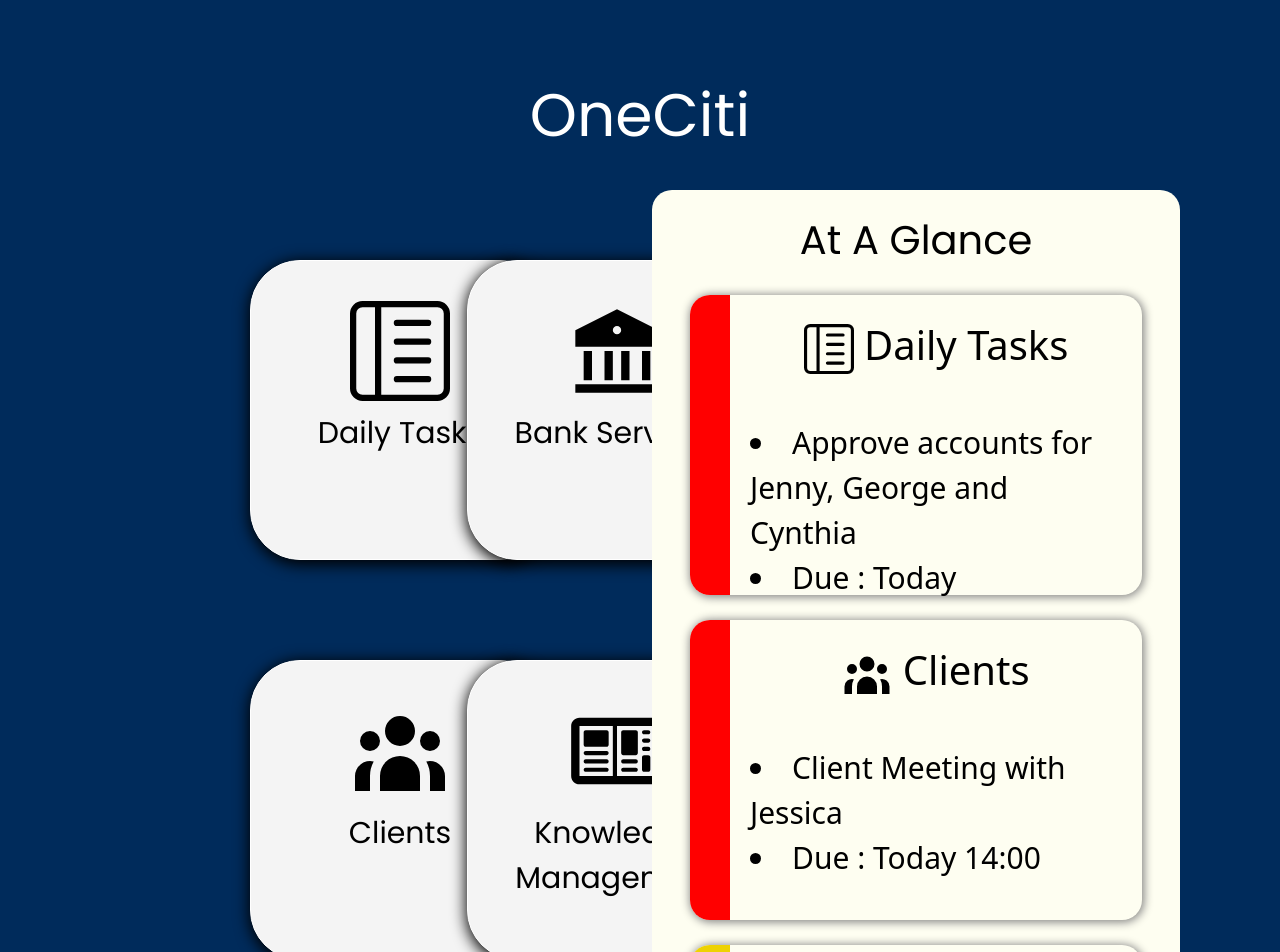
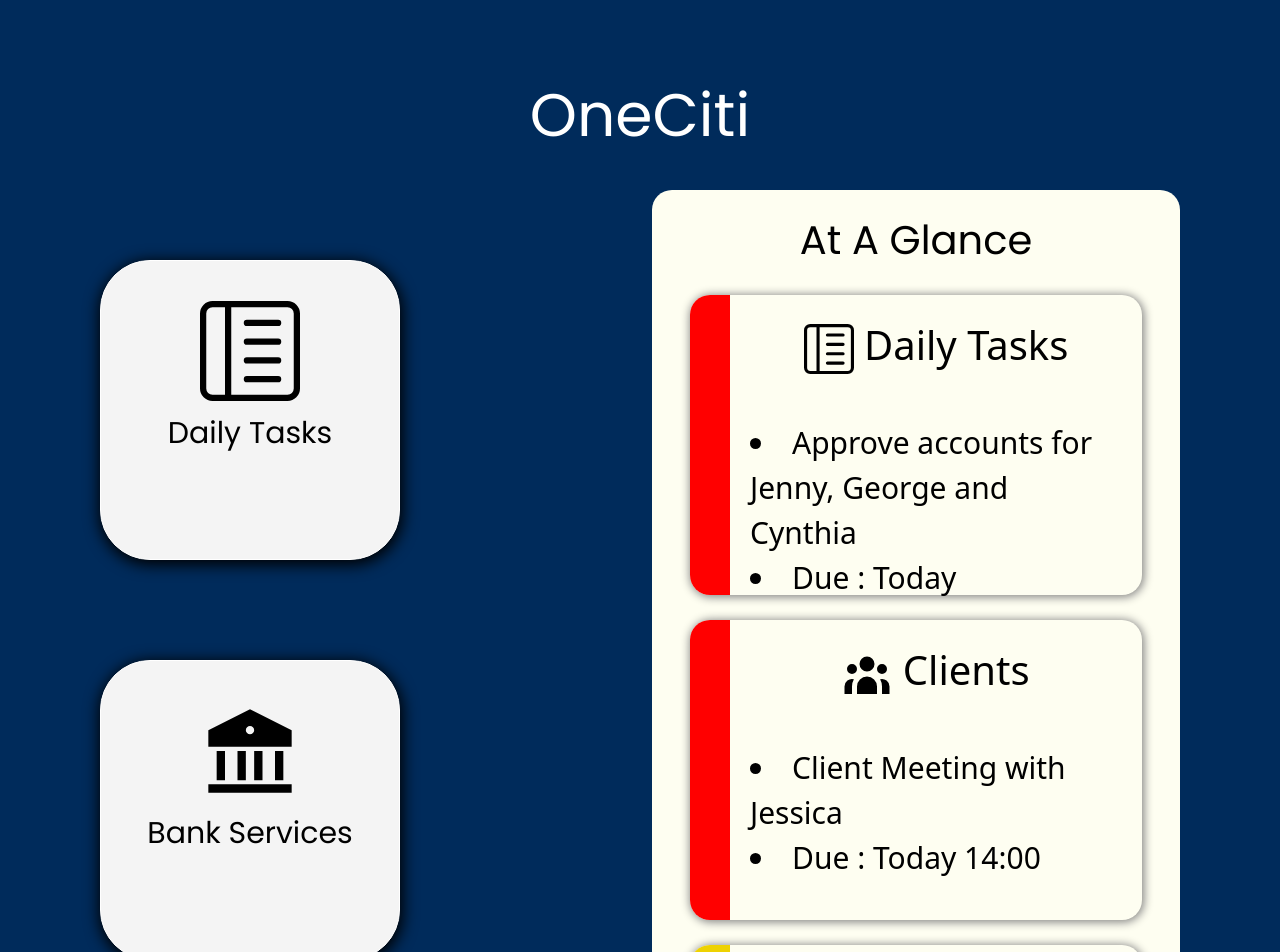
Before and after one commit to shaokiat/Innovage, a Next.js app: page /banker/home in a window 1280 px wide. Shown: the top 952 px of the page. Built offline with nearby package versions, Linux system fonts and the light colour scheme; a web font is replaced by a local one.

Commit message:
made bankerHome button scale

```diff
--- a/pages/banker/home.js
+++ b/pages/banker/home.js
@@ -28,14 +28,14 @@ export default function Home() {
                 <div className = "row">
                       <div className = "col-6">
                             <div className = "row">
-                                  <div className = "col-4">
+                                  <div className = "col-6">
                                               <a href = "#" className = {styles.box1}>
                                                     <div> <BsReverseLayoutTextSidebarReverse size={100} />  </div>
                                                     <div className = {styles.logoHeader1}> Daily Tasks </div>
                                               </a>
                                   </div>
 
-                                  <div className = "col-3">
+                                  <div className = "col">
                                       <a href = "#" className = {styles.box1}>
                                             <div> <RiBankFill size={100} /> </div>
                                             <div className = {styles.logoHeader1}> Bank Services </div>
@@ -45,13 +45,13 @@ export default function Home() {
                             </div>
 
                             <div className = "row">
-                                <div className = "col-4">
+                                <div className = "col-6">
                                       <a href = "#" className = {styles.box1}>
                                             <div> <HiUserGroup size={100} /> </div>
                                             <div className = {styles.logoHeader1}> Clients</div>
                                         </a>
                                 </div>
-                                <div className = "col-3">
+                                <div className = "col">
                                         <a href = "#" className = {styles.box1}>
                                               <div> <TiNews size={100} /> </div>
                                               <div className = {styles.logoHeader1}> Knowledge Management </div>
--- a/styles/bankhomepage.module.css
+++ b/styles/bankhomepage.module.css
@@ -8,7 +8,7 @@
 
 .box1 {
   border : 1px solid white;
-  margin-left: 250px;
+  margin-left: 100px;
   margin-top: 100px;
   background-color: rgb(244, 244, 244);
   height: 300px;
```
